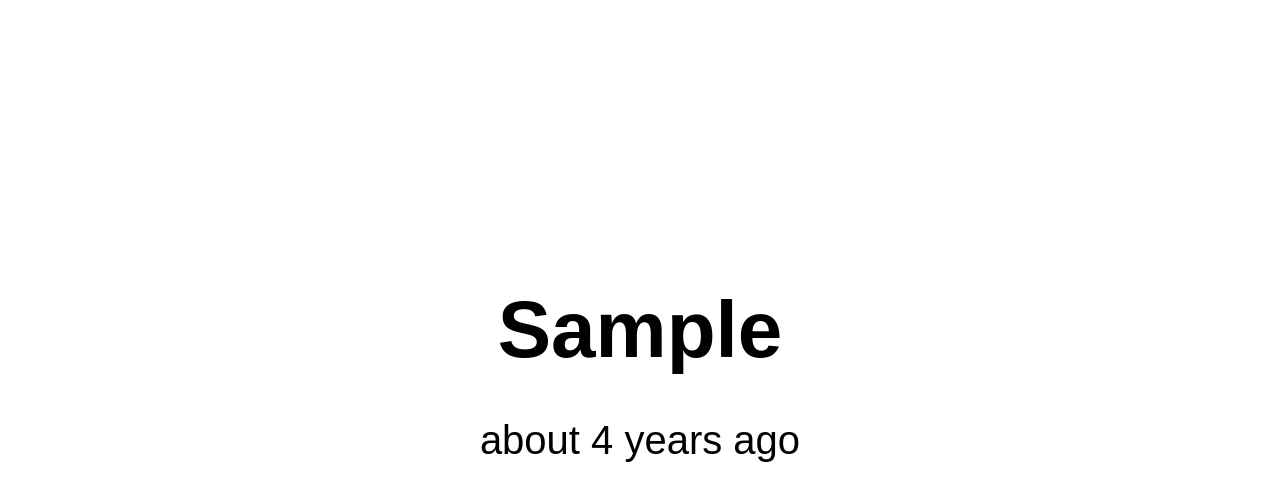
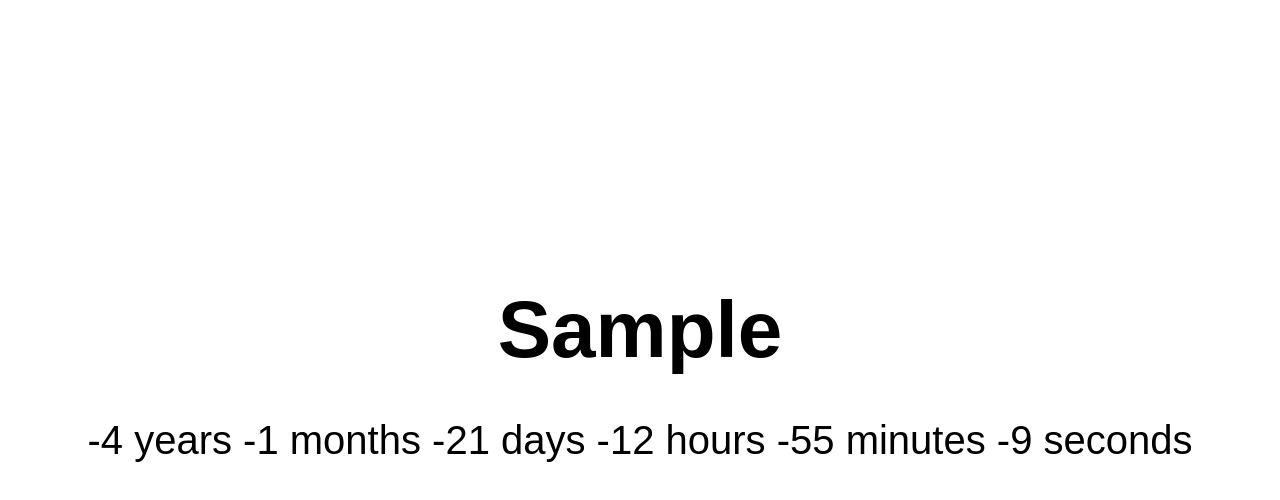
Before and after one commit to marcobiedermann/countdown, a React (Vite) app: page /new in a window 1280 px wide. Both pictures are taken after typing "Sample", "2020-01-15" into the empty fields and a click on the button "Create". Shown: the top 500 px of the page. Built offline with nearby package versions, Linux system fonts and the light colour scheme.

Commit message:
feat: Update
Update the UI every second to re-calculate the remaining time

```diff
--- a/package.json
+++ b/package.json
@@ -16,6 +16,7 @@
     "react-dom": "^18.2.0",
     "react-hook-form": "^7.51.0",
     "react-router-dom": "^6.22.2",
+    "react-use": "^17.5.0",
     "zod": "^3.22.4"
   },
   "devDependencies": {
--- a/src/App.tsx
+++ b/src/App.tsx
@@ -1,5 +1,7 @@
-import { formatDistanceToNow } from "date-fns";
+import { formatDuration, intervalToDuration } from "date-fns";
+import { useState } from "react";
 import { Navigate, useSearchParams } from "react-router-dom";
+import { useBoolean, useInterval } from "react-use";
 import { z } from "zod";
 
 const searchParamsSchema = z.object({
@@ -9,21 +11,36 @@ const searchParamsSchema = z.object({
 
 function App() {
   const [searchParams] = useSearchParams();
+  const [now, setNow] = useState(new Date());
+  const [delay] = useState(1000);
+  const [isRunning] = useBoolean(true);
   const { date, title } = searchParamsSchema.parse(
     Object.fromEntries(searchParams)
+  );
+
+  useInterval(
+    () => {
+      setNow(new Date());
+    },
+    isRunning ? delay : null
   );
 
   if (!date) {
     return <Navigate to="/new" />;
   }
 
-  const distance = formatDistanceToNow(date, { addSuffix: true });
+  const duration = intervalToDuration({
+    start: now,
+    end: date,
+  });
+
+  const output = formatDuration(duration);
 
   return (
     <div className="app">
       <div>
         {title && <h1>{title}</h1>}
-        <p>{distance}</p>
+        <p>{output}</p>
       </div>
     </div>
   );
```
Also changed, not shown: 1 other file (tests, documents, lock files or other folders).
